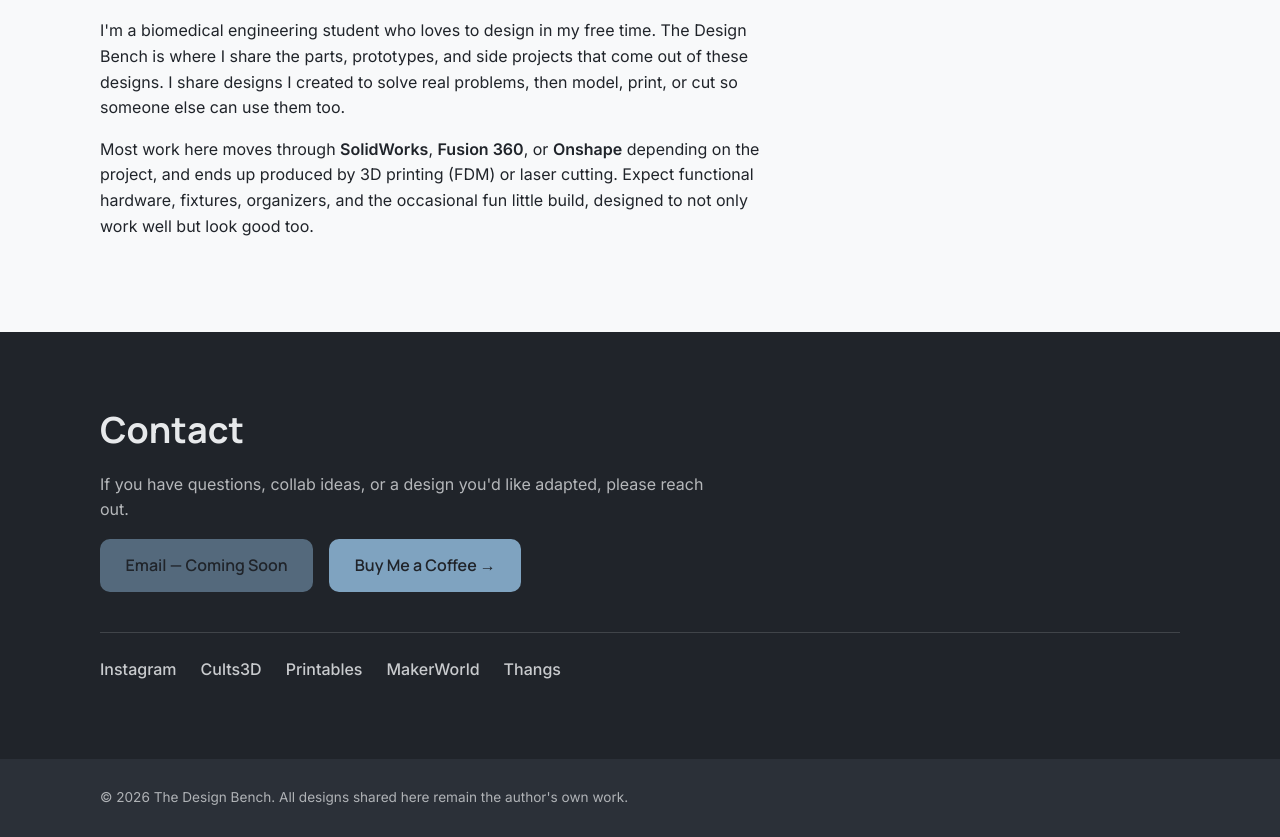
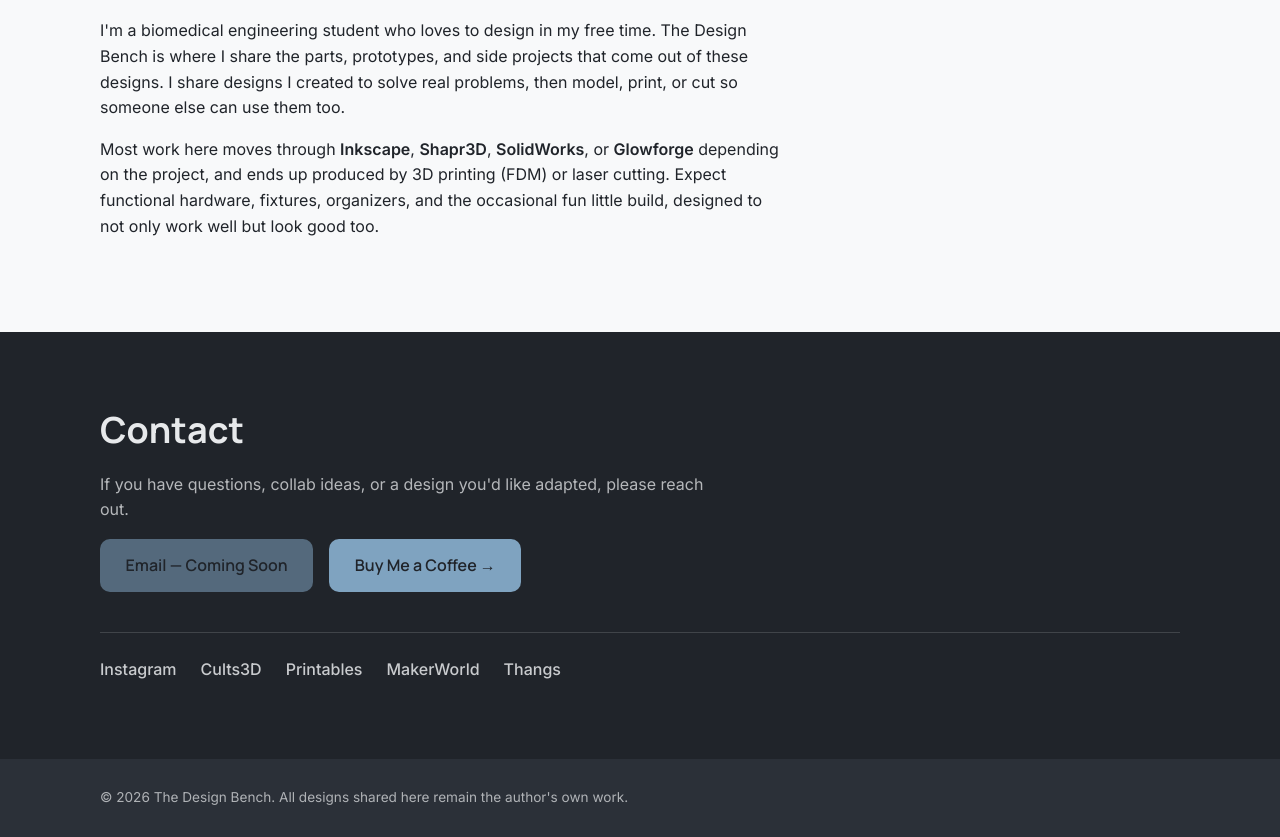
Before and after one commit to hannahacmoore/TheDesignBench, a plain HTML site: page index.html in a window 1280 px wide. Shown: the part 1640-2477 px from the top of the page. Drawn offline with Linux system fonts and the light colour scheme.

Commit message:
Remove design-tool attribution from project pages, update bio instead
Drops "Designed in SolidWorks" from individual project descriptions and
consolidates tool credit into the About bio, which now lists Inkscape,
Shapr3D, SolidWorks, and Glowforge as the toolset used across projects
generally, rather than naming a specific tool per project.

Co-Authored-By: Claude Sonnet 5 <noreply@anthropic.com>

```diff
--- a/index.html
+++ b/index.html
@@ -205,10 +205,11 @@
           real problems, then model, print, or cut so someone else can use them too.
         </p>
         <p>
-          Most work here moves through <strong>SolidWorks</strong>, <strong>Fusion 360</strong>,
-          or <strong>Onshape</strong> depending on the project, and ends up produced by
-          3D printing (FDM) or laser cutting. Expect functional hardware, fixtures,
-          organizers, and the occasional fun little build, designed to not only work well but look good too.
+          Most work here moves through <strong>Inkscape</strong>, <strong>Shapr3D</strong>,
+          <strong>SolidWorks</strong>, or <strong>Glowforge</strong> depending on the project, and
+          ends up produced by 3D printing (FDM) or laser cutting. Expect functional hardware,
+          fixtures, organizers, and the occasional fun little build, designed to not only work
+          well but look good too.
         </p>
       </div>
     </section>
```
Also changed, not shown: projects/double-gang-hue-remote-holder.html (+1 -2 lines), projects/double-gang-light-switch-cover.html (+1 -1 lines), projects/single-gang-light-switch-cover.html (+1 -1 lines), projects/triple-gang-hue-remote-holder.html (+1 -1 lines), projects/triple-gang-light-switch-cover.html (+0 -1 lines).
